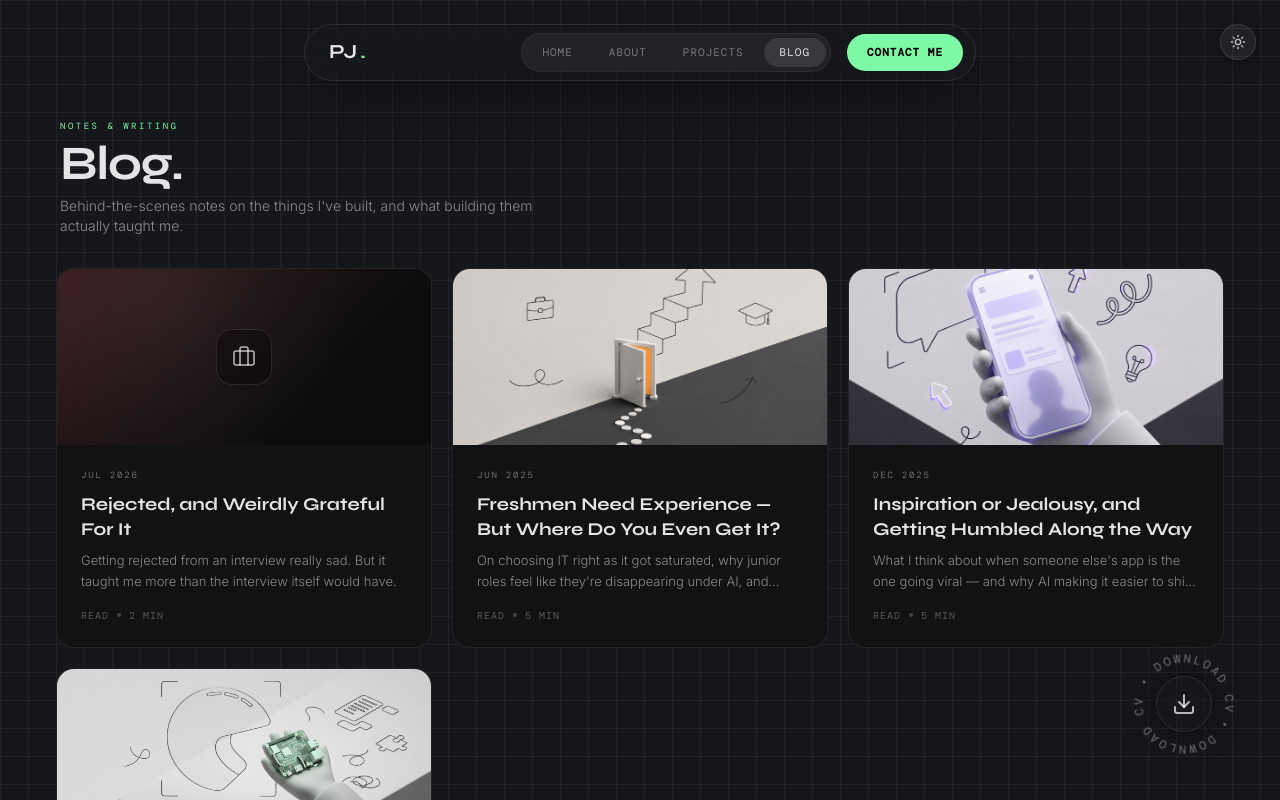
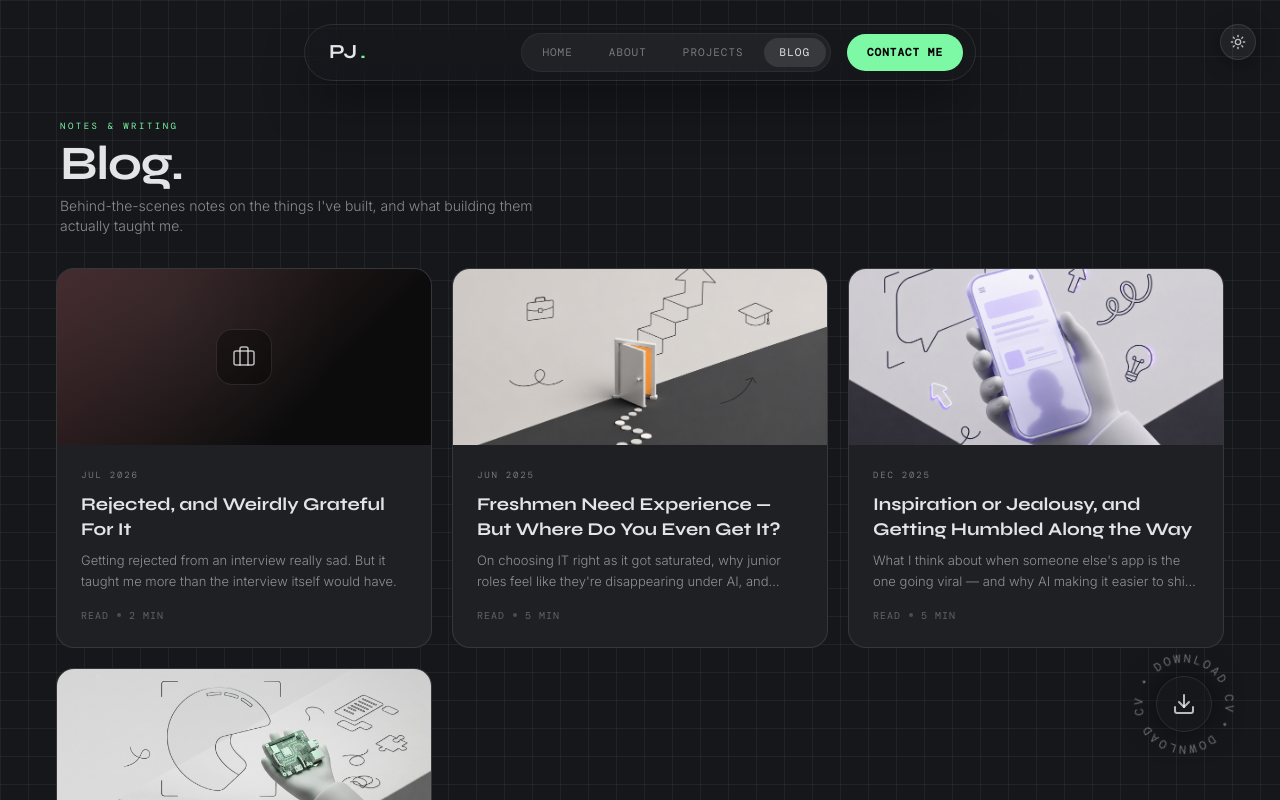
Before and after one commit to PaulPunzal/paul-portfolio, a Next.js app: page /blog in a window 1280 px wide. Shown: the top 800 px of the page. Built offline with nearby package versions, Linux system fonts and the light colour scheme; a web font is replaced by a local one.

Commit message:
color: contrast between the bg and bento box

```diff
--- a/src/components/ui/BlogCard.tsx
+++ b/src/components/ui/BlogCard.tsx
@@ -26,7 +26,7 @@ export default function BlogCard({
   return (
     <Link
       href={href}
-      className="group flex flex-col rounded-bento border border-[rgb(var(--ink)/7%)] bg-[var(--surface-1)] overflow-hidden hover:border-accent/30 hover:-translate-y-1 transition-all duration-300"
+      className="group flex flex-col rounded-bento border border-[rgb(var(--ink)/10%)] bg-[var(--bg-card)] overflow-hidden hover:border-accent/30 hover:-translate-y-1 transition-all duration-300"
     >
       {/* ── Cover — real illustration if we have one, otherwise the
           gradient + icon placeholder ── */}
```
